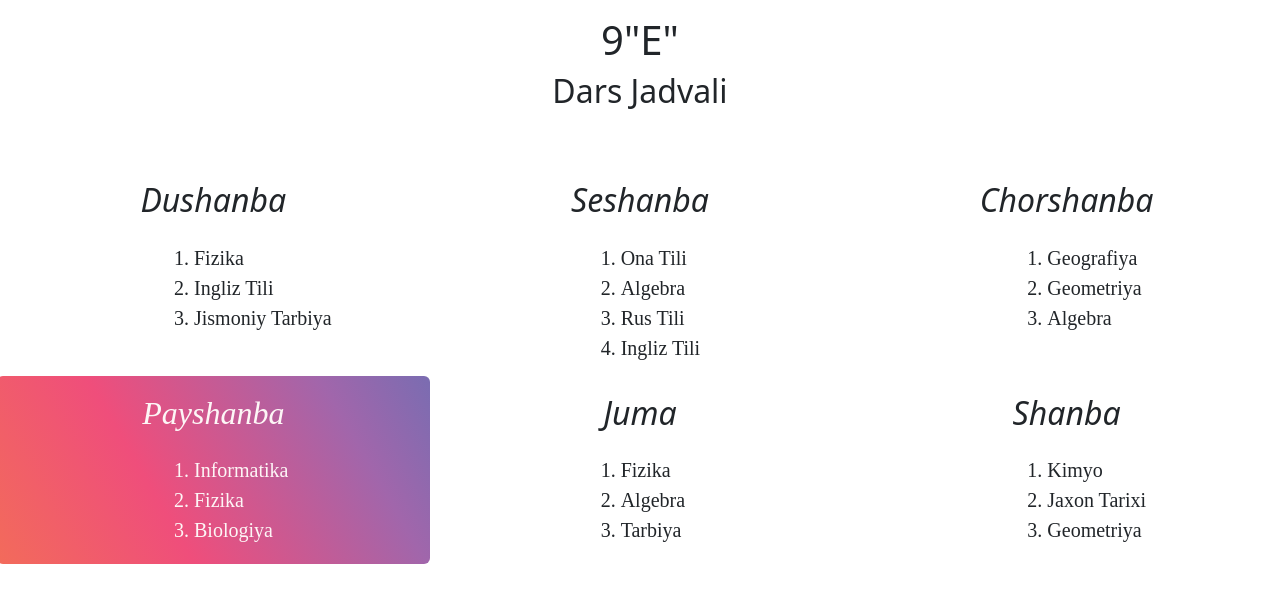
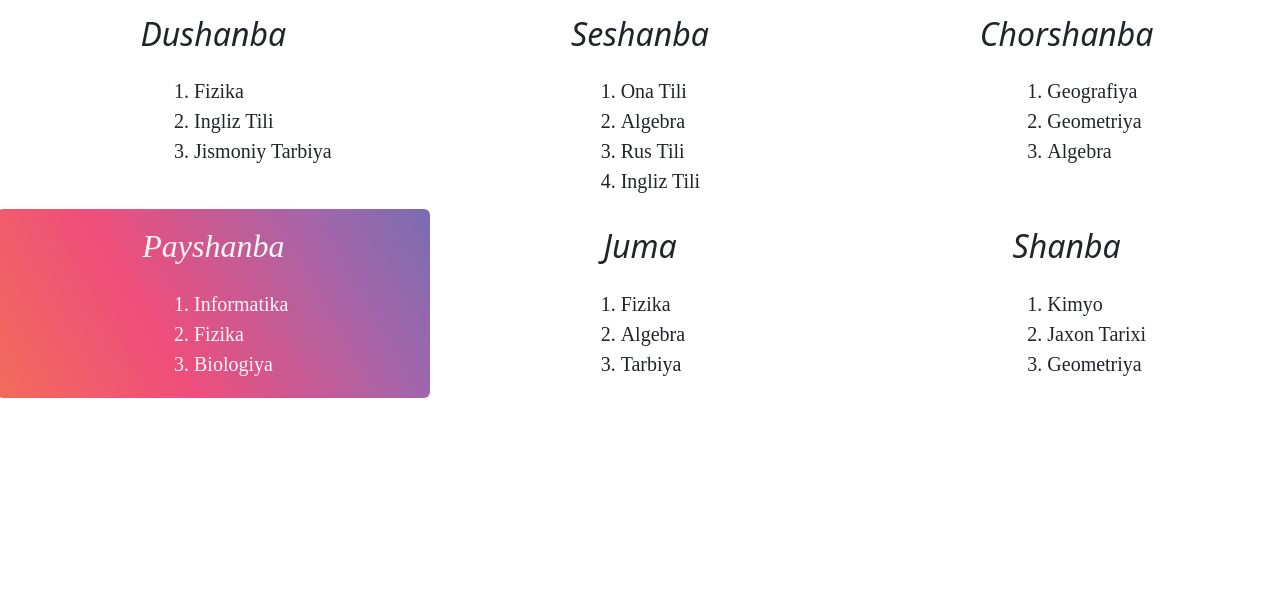
Before and after one commit to Cuberhakker007/13-project, a plain HTML site: page index.html in a window 1280 px wide. Drawn offline with nearby package versions, Linux system fonts and the light colour scheme.

Commit message:
Update index.html

```diff
--- a/index.html
+++ b/index.html
@@ -15,9 +15,6 @@
 <body>
     <div class="container-fluid" id="day-7">
         <div class="row">
-
-         <div class="text-center pb-5 pt-3"><h1>9"E"</h1>
-                <h2>Dars Jadvali</h2></div>
             <div class="col-md-4 col-sm-12" id="day-1">
                 <h2>Dushanba</h2>
             <ol>
```
